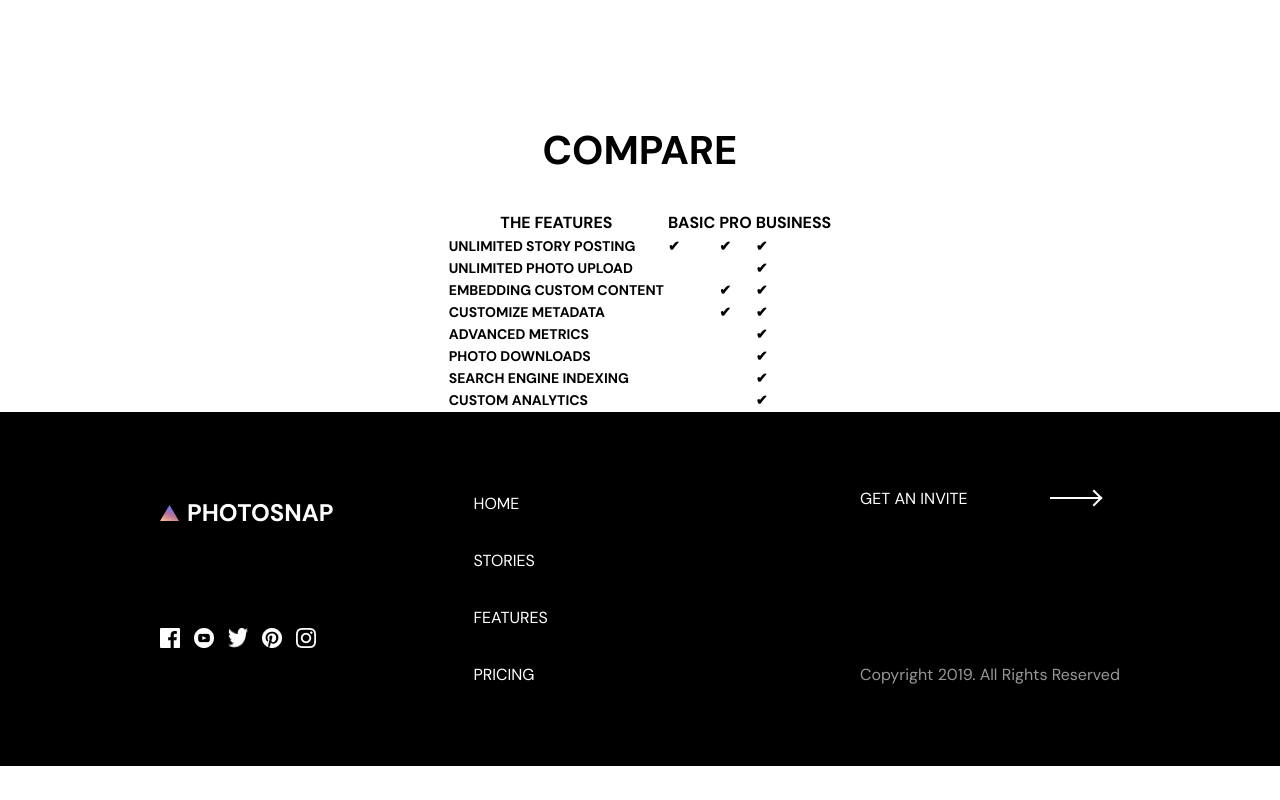
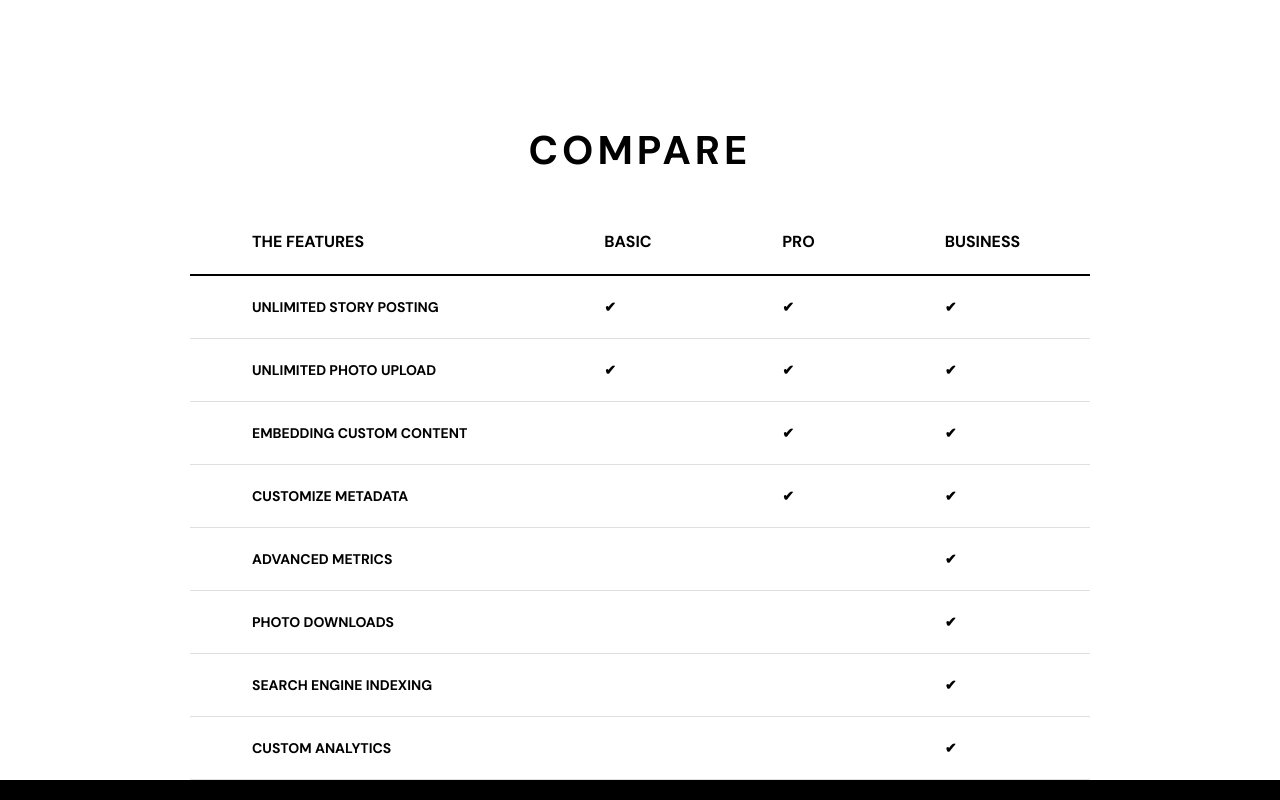
Before and after one commit to Lanssii/photosnap-website-react, a React (Vite) app: page /pricing in a window 1280 px wide. Shown: the part 1480-2280 px from the top of the page. Before the commit the page ends 2246 px from the top, so only its background shows below. Built offline with nearby package versions, Linux system fonts and the light colour scheme.

Commit message:
feat: enhance CompareTable styles

```diff
--- a/src/components/CompareTable/CompareTable.css
+++ b/src/components/CompareTable/CompareTable.css
@@ -7,9 +7,27 @@
 
 .compare h2 {
   font-size: 40px;
+  letter-spacing: 4px;
 }
 
 td {
   font-weight: bold;
   font-size: 14px;
 }
+
+table {
+  border-collapse: collapse;
+  width: 80%;
+  max-width: 900px;
+  text-align: left;
+}
+
+th,
+td {
+  border-bottom: 1px solid #dfdfdf;
+  padding: 22px 62px;
+}
+
+thead tr {
+  border-bottom: 2px solid #000000;
+}
--- a/src/components/CompareTable/CompareTable.jsx
+++ b/src/components/CompareTable/CompareTable.jsx
@@ -25,8 +25,8 @@ function CompareTable() {
 
           <tr>
             <td>UNLIMITED PHOTO UPLOAD</td>
-            <td></td>
-            <td></td>
+            <td>&#x2714;</td>
+            <td>&#x2714;</td>
             <td>&#x2714;</td>
           </tr>
           <tr>
```
